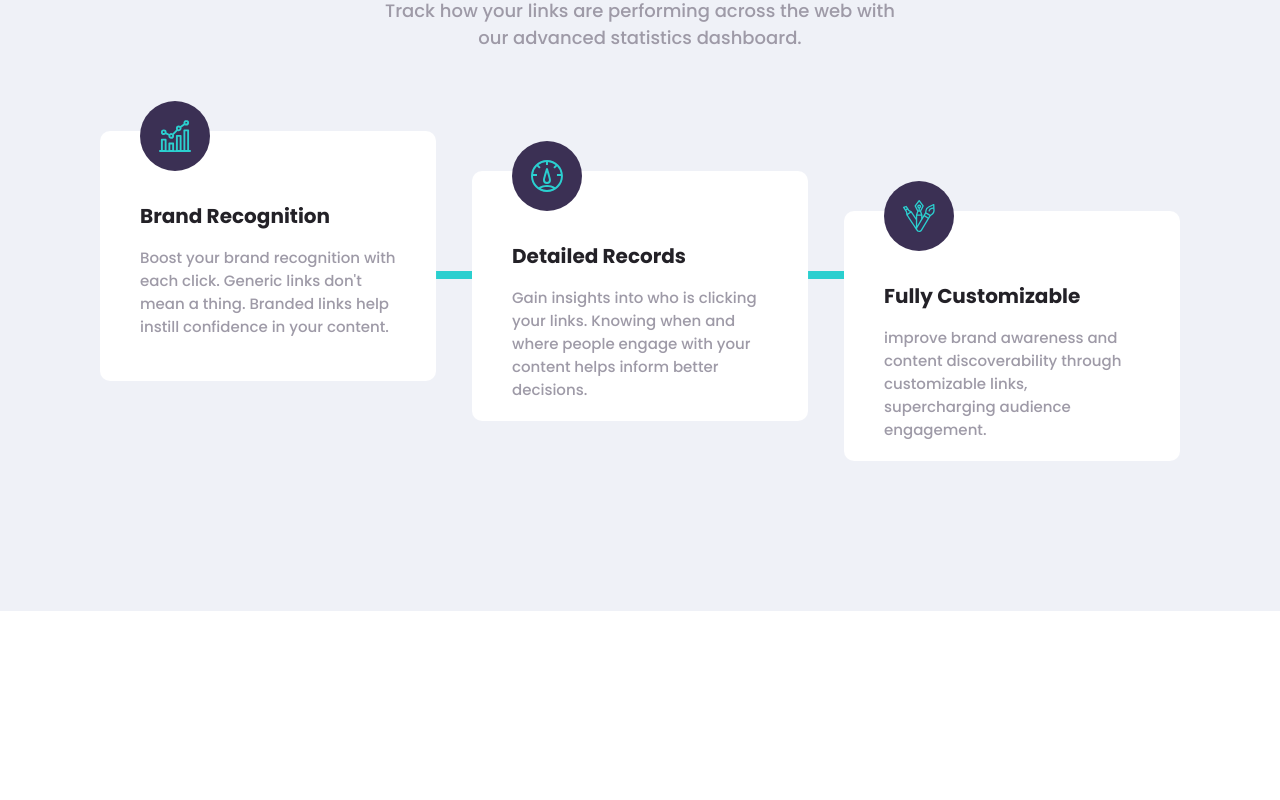
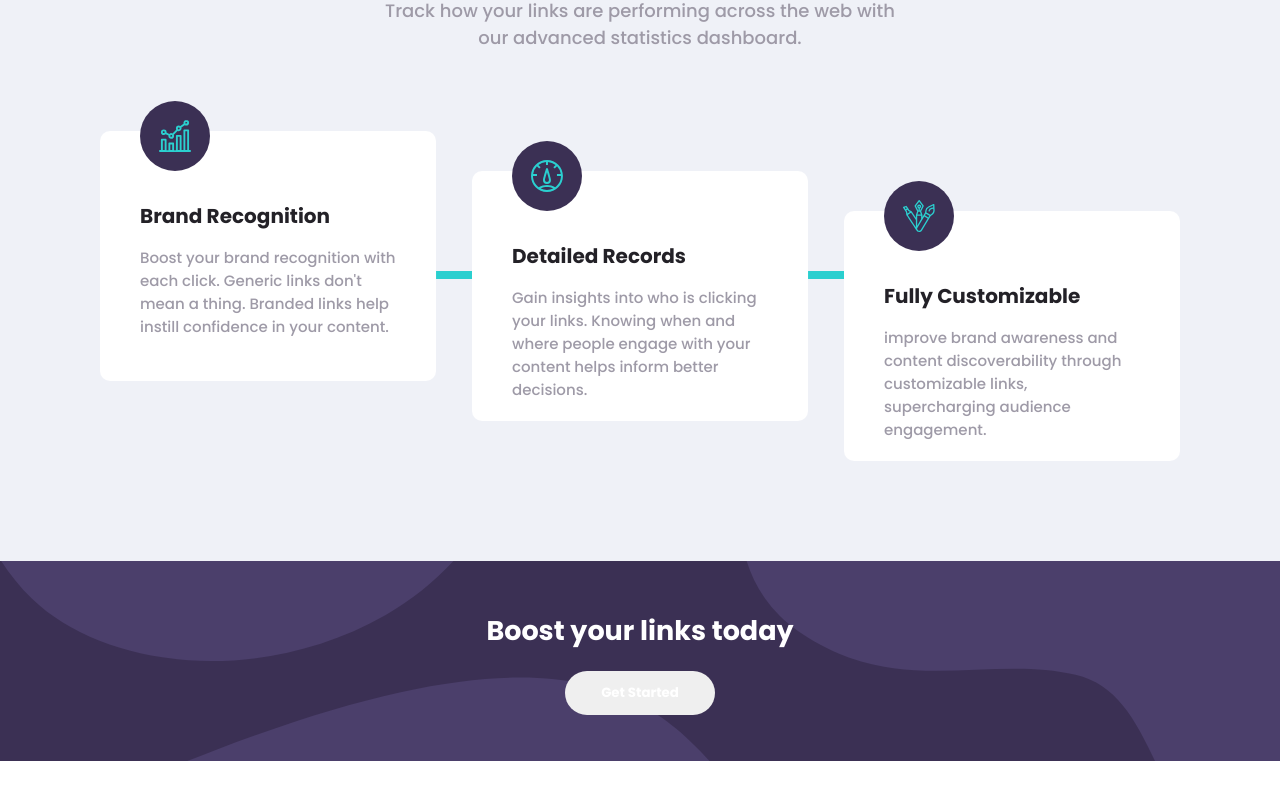
Before and after one commit to hoehooiyan/frontend-mentor-project, a React (Create React App) app in the folder url-shortening-api-landing-page/: page / in a window 1280 px wide. Shown: the part 1120-1920 px from the top of the page. Built offline with nearby package versions, Linux system fonts and the light colour scheme.

Commit message:
Cta section done (1440px)

```diff
--- a/url-shortening-api-landing-page/src/app/App.js
+++ b/url-shortening-api-landing-page/src/app/App.js
@@ -6,6 +6,7 @@ import Header from '../components/header/header.component';
 import Hero from '../components/hero/hero.component';
 import Main from '../components/main/main.component';
 import Features from '../components/features/features.component';
+import Cta from '../components/cta/cta.component';
 
 const App = () => {
   return (
@@ -14,6 +15,7 @@ const App = () => {
       <Hero />
       <Main />
       <Features />
+      <Cta />
     </div>
   );
 }
--- a/url-shortening-api-landing-page/src/app/App.styles.scss
+++ b/url-shortening-api-landing-page/src/app/App.styles.scss
@@ -16,6 +16,9 @@ $light-gray: #EFF1F7;
 // Padding
 $global-top-bottom-p: 4rem;
 $global-left-right-p: 10rem;
+
+// Margin
+$feature-margin-top: -15rem;
 
 // Sizes
 $s-mobile: 375px;
--- /dev/null
+++ b/url-shortening-api-landing-page/src/components/cta/cta.component.jsx
@@ -0,0 +1,24 @@
+import React from 'react';
+
+import globalStyles from '../../app/App.styles.scss';
+import ctaStyles from './cta.module.scss';
+
+import Button from '../button/button.component';
+
+const Cta = () => {
+  return (
+    <section className={ctaStyles.cta}>
+      <h2 className={ctaStyles.title}>Boost your links today</h2>
+      <Button
+        backgroundColor={globalStyles.primaryCyan}
+        borderRadius='50rem'
+        color='#ffffff'
+        padding='1.2rem 2rem'
+        text='Get Started'
+        width='15rem'
+      />
+    </section>
+  )
+}
+
+export default Cta;
--- /dev/null
+++ b/url-shortening-api-landing-page/src/components/cta/cta.module.scss
@@ -0,0 +1,19 @@
+@import '../../app/App.styles.scss';
+
+.cta {
+  background-color: $primary-violet;
+  background-image: url('../../images/bg-boost-desktop.svg');
+  background-position: left;
+  background-repeat: no-repeat;
+  background-size: cover;
+  height: 20rem;
+  margin: $feature-margin-top auto 0 auto;
+  padding: 5rem 0;
+  text-align: center;
+  width: 100%;
+
+  .title {
+    color: #ffffff;
+    margin-bottom: 2rem;
+  }
+}
--- a/url-shortening-api-landing-page/src/components/features/features.module.scss
+++ b/url-shortening-api-landing-page/src/components/features/features.module.scss
@@ -3,10 +3,10 @@
 .features {
   background-color: $light-gray;
   margin: 0 auto;
-  padding: 15rem $global-left-right-p;
+  padding: 15rem $global-left-right-p 10rem;
   text-align: center;
   position: relative;
-  top: -15rem;
+  top: $feature-margin-top;
   width: 100%;
   z-index: 100;
 
```
